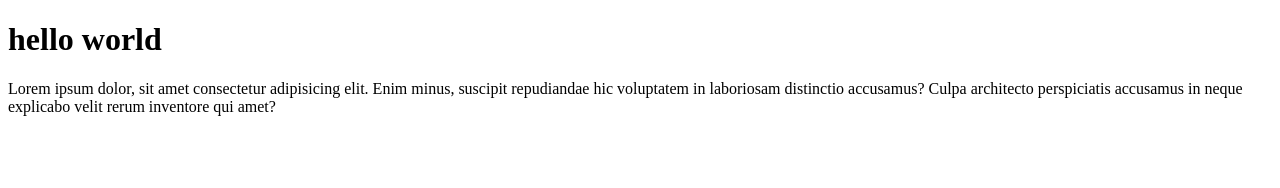
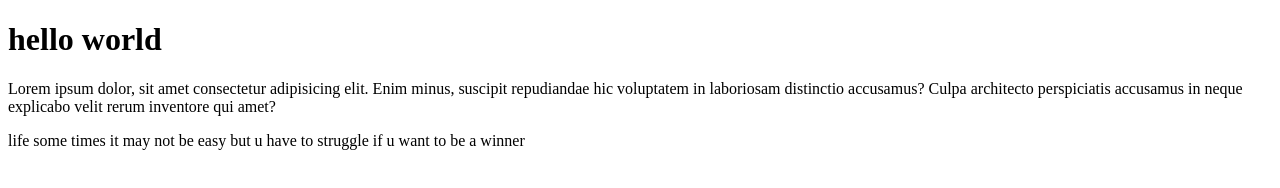
Before and after one commit to Abdenki/git-practise, a plain HTML site: page index.html in a window 1280 px wide. Drawn offline with Linux system fonts and the light colour scheme.

Commit message:
Update index.html

```diff
--- a/index.html
+++ b/index.html
@@ -8,5 +8,7 @@
 <body>
     <h1>hello world</h1>
     <p>Lorem ipsum dolor, sit amet consectetur adipisicing elit. Enim minus, suscipit repudiandae hic voluptatem in laboriosam distinctio accusamus? Culpa architecto perspiciatis accusamus in neque explicabo velit rerum inventore qui amet?</p>
+<p>life some times it may not be easy but u have to struggle if u want to be a winner</p>
+
 </body>
 </html>
```
